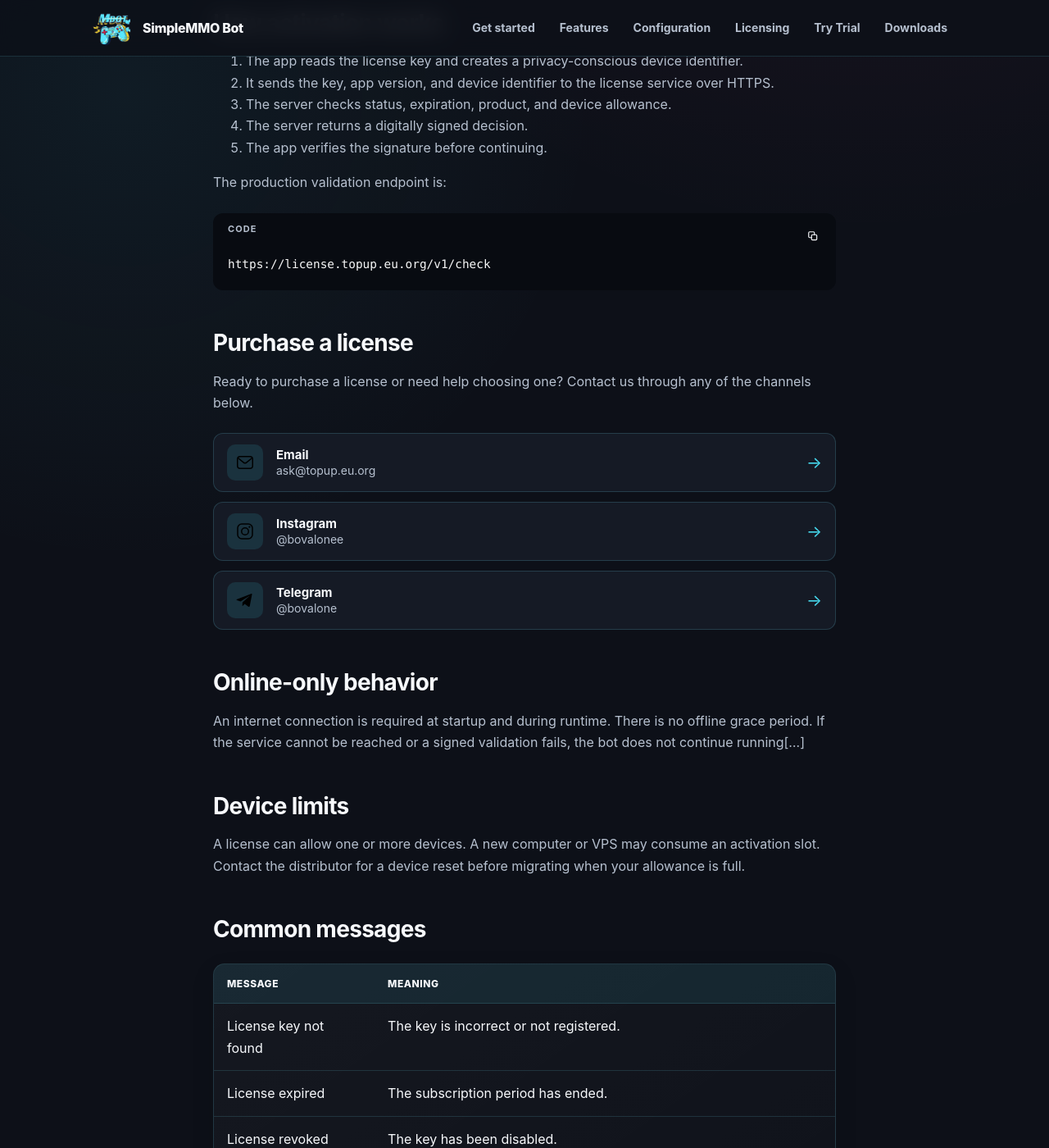
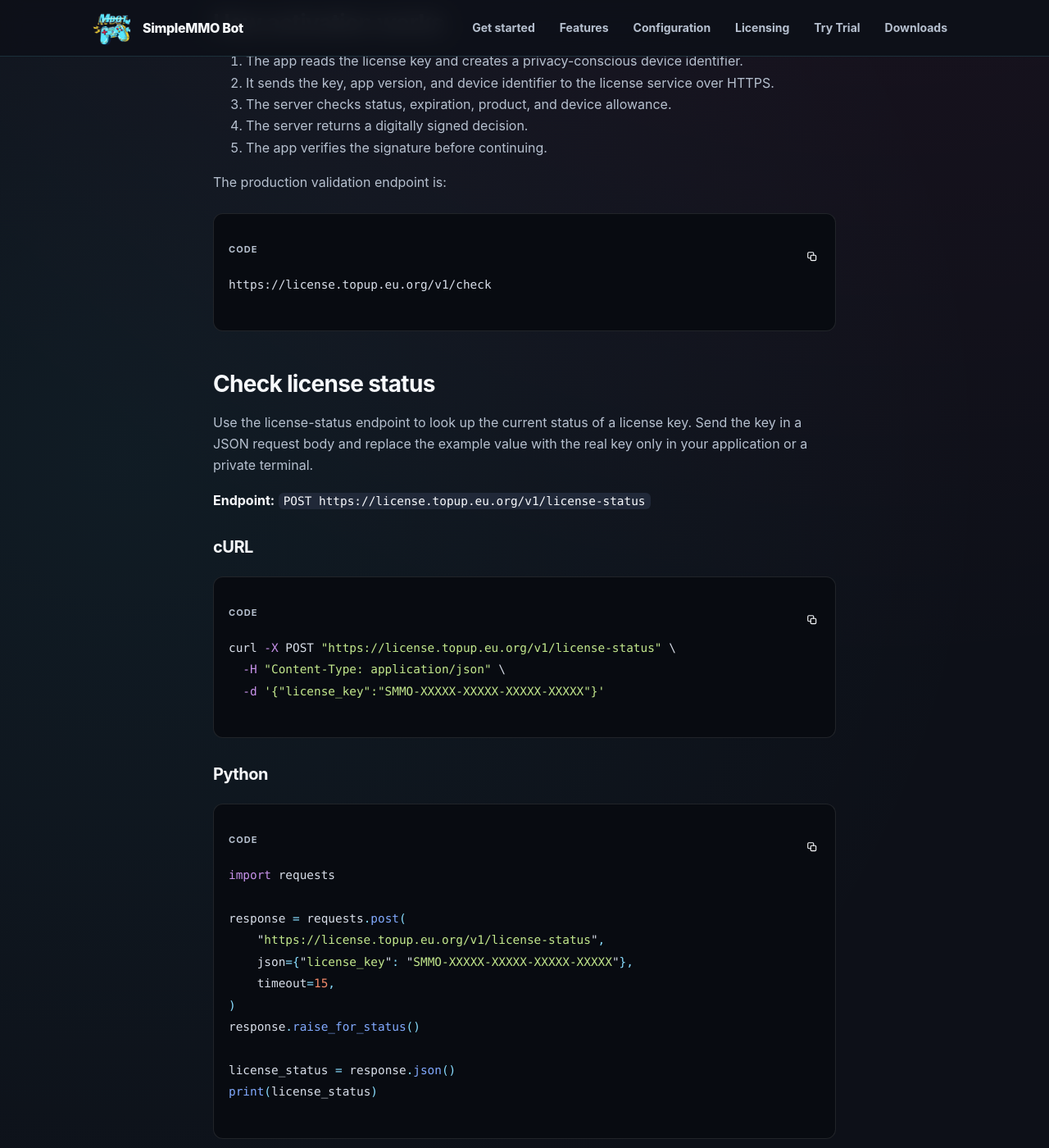
Before and after one commit to SMMURDA/simplemmo-bot, a Jekyll site: the page built from licensing.md, in a window 1280 px wide and 1400 px high, scrolled down 307 px. Shown: the whole window at 82% size. Built offline with Jekyll 4.4.1, drawn with Linux system fonts in a browser that asks for light colours; some of the changed text lies outside the part shown.

Commit message:
hit license status api

````diff
--- a/_config.yml
+++ b/_config.yml
@@ -14,6 +14,7 @@ instagram_url: https://instagram.com/bovalonee
 license_server_url: https://license.topup.eu.org
 
 markdown: kramdown
+highlighter: rouge
 permalink: pretty
 
 plugins:
--- a/assets/css/site.css
+++ b/assets/css/site.css
@@ -686,3 +686,17 @@ body.image-lightbox-open { overflow: hidden; }
 .trial-shell--v5 .trial-status{display:none!important}
 /* JavaScript toggles this attribute after sign-in/sign-out. */
 .trial-shell--v5 .google-signin[hidden]{display:none!important}
+
+
+/* License validation examples: Rouge syntax theme. */
+.doc-content .highlight { margin: 24px 0; border: 1px solid rgba(255,255,255,.1); border-radius: var(--radius); background: var(--code); overflow: auto; }
+.doc-content .highlight pre { margin: 0; padding: 50px 18px 18px; border: 0; border-radius: 0; background: transparent; box-shadow: none; }
+.doc-content .highlight code { background: transparent; color: #d8dee9; }
+.highlight .c, .highlight .c1, .highlight .cm, .highlight .cp { color: #6f7c91; font-style: italic; }
+.highlight .k, .highlight .kd, .highlight .kn, .highlight .kp, .highlight .kr, .highlight .kt, .highlight .nt { color: #c792ea; }
+.highlight .s, .highlight .s1, .highlight .s2, .highlight .sa, .highlight .dl { color: #c3e88d; }
+.highlight .mi, .highlight .mf, .highlight .mh, .highlight .il { color: #f78c6c; }
+.highlight .nf, .highlight .fm, .highlight .nb, .highlight .nx, .highlight .na { color: #82aaff; }
+.highlight .o, .highlight .p { color: #89ddff; }
+.highlight .nv, .highlight .vc, .highlight .vg, .highlight .vi { color: #f07178; }
+.highlight .nc, .highlight .ne, .highlight .nn { color: #ffcb6b; }
--- a/licensing.md
+++ b/licensing.md
@@ -20,6 +20,85 @@ The production validation endpoint is:
 ```text
 https://license.topup.eu.org/v1/check
 ```
+
+## Check license status
+
+Use the license-status endpoint to look up the current status of a license key. Send the key in a JSON request body and replace the example value with the real key only in your application or a private terminal.
+
+**Endpoint:** `POST https://license.topup.eu.org/v1/license-status`
+
+### cURL
+
+```bash
+curl -X POST "https://license.topup.eu.org/v1/license-status" \
+  -H "Content-Type: application/json" \
+  -d '{"license_key":"SMMO-XXXXX-XXXXX-XXXXX-XXXXX"}'
+```
+
+### Python
+
+```python
+import requests
+
+response = requests.post(
+    "https://license.topup.eu.org/v1/license-status",
+    json={"license_key": "SMMO-XXXXX-XXXXX-XXXXX-XXXXX"},
+    timeout=15,
+)
+response.raise_for_status()
+
+license_status = response.json()
+print(license_status)
+```
+
+### Node.js
+
+```javascript
+const response = await fetch("https://license.topup.eu.org/v1/license-status", {
+  method: "POST",
+  headers: { "Content-Type": "application/json" },
+  body: JSON.stringify({
+    license_key: "SMMO-XXXXX-XXXXX-XXXXX-XXXXX",
+  }),
+});
+
+if (!response.ok) {
+  throw new Error(`License status request failed: ${response.status}`);
+}
+
+const licenseStatus = await response.json();
+console.log(licenseStatus);
+```
+
+### PHP
+
+```php
+<?php
+
+$curl = curl_init("https://license.topup.eu.org/v1/license-status");
+curl_setopt_array($curl, [
+    CURLOPT_POST => true,
+    CURLOPT_HTTPHEADER => ["Content-Type: application/json"],
+    CURLOPT_POSTFIELDS => json_encode([
+        "license_key" => "SMMO-XXXXX-XXXXX-XXXXX-XXXXX",
+    ]),
+    CURLOPT_RETURNTRANSFER => true,
+    CURLOPT_TIMEOUT => 15,
+]);
+
+$response = curl_exec($curl);
+$statusCode = curl_getinfo($curl, CURLINFO_HTTP_CODE);
+curl_close($curl);
+
+if ($response === false || $statusCode < 200 || $statusCode >= 300) {
+    throw new RuntimeException("License status request failed.");
+}
+
+$licenseStatus = json_decode($response, true, flags: JSON_THROW_ON_ERROR);
+print_r($licenseStatus);
+```
+
+<callout icon="⚠️">Never expose a real license key in public source code, browser-side JavaScript, screenshots, or GitHub issues.</callout>
 
 ## Purchase a license
 
````
